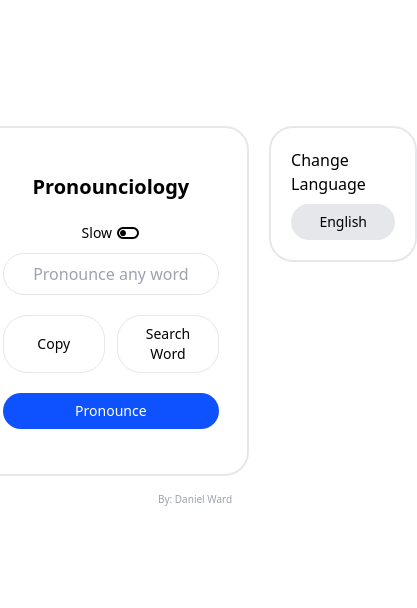
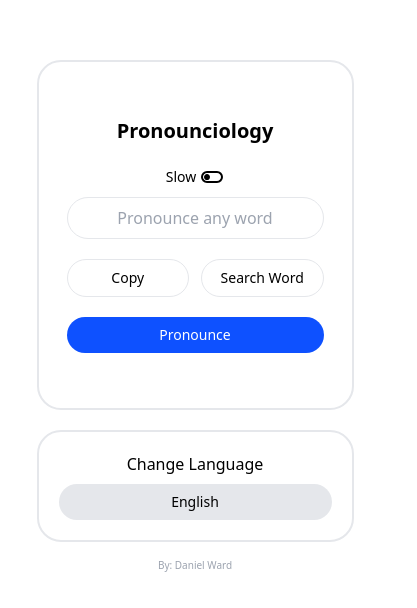
Before and after one commit to Quarantiine/Pronounciology, a Next.js app: page / in a window 390 px wide. Shown: the part 106-714 px from the top of the page, 417 px wide, since content can reach past the window. Built offline with nearby package versions, Linux system fonts and the light colour scheme.

Commit message:
added new features

```diff
--- a/src/app/page.jsx
+++ b/src/app/page.jsx
@@ -3,10 +3,12 @@ import PronounceContainer from "@/components/PronounceContainer";
 export default function Home() {
 	return (
 		<>
-			<main className="flex flex-col gap-4 justify-center items-center absolute top-0 left-0 w-full h-full px-5 sm:px-10">
+			<main
+				className={`flex flex-col gap-4 justify-center items-center absolute top-0 left-0 w-full h-full py-10 px-5 sm:px-10`}
+			>
 				<PronounceContainer />
 
-				<p className="text-[10px] text-gray-400">By: Daniel Ward</p>
+				<p className="text-[10px] text-gray-400 mx-auto">By: Daniel Ward</p>
 			</main>
 		</>
 	);
--- a/src/components/PronounceContainer.jsx
+++ b/src/components/PronounceContainer.jsx
@@ -125,8 +125,8 @@ export default function PronounceContainer({}) {
 	// });
 
 	return (
-		<div className="flex justify-center items-start gap-5">
-			<form className="w-[90%] sm:w-80 h-[350px] sm:h-[300px] bg-white border-2 rounded-3xl p-7 flex flex-col justify-center items-center gap-5 relative">
+		<div className="flex flex-col sm:flex-row justify-center items-start gap-5">
+			<form className="w-full sm:w-80 h-[350px] sm:h-[300px] bg-white border-2 rounded-3xl p-7 flex flex-col justify-center items-center gap-5 relative">
 				<h1 className="text-xl sm:text-2xl font-semibold w-full text-center">
 					Pronounciology
 				</h1>
@@ -171,6 +171,7 @@ export default function PronounceContainer({}) {
 							onKeyDown={(e) => e.key === "Enter" && handleSubmit(e)}
 							ref={inputTextRef}
 						/>
+
 						{inputTextLengthCheck && (
 							<button
 								onClick={handleInputTextRef}
@@ -218,9 +219,8 @@ export default function PronounceContainer({}) {
 					Pronounce
 				</button>
 			</form>
-
 			<div
-				className={`w-52 p-5 border-2 rounded-3xl flex justify-center items-center flex-col gap-5 relative overflow-x-hidden overflow-y-scroll ${
+				className={`w-full sm:w-52 p-5 border-2 rounded-3xl flex justify-center items-center flex-col gap-5 relative overflow-x-hidden overflow-y-scroll ${
 					openDropDown ? "h-[350px] sm:h-[300px]" : "h-auto"
 				}`}
 			>
```
